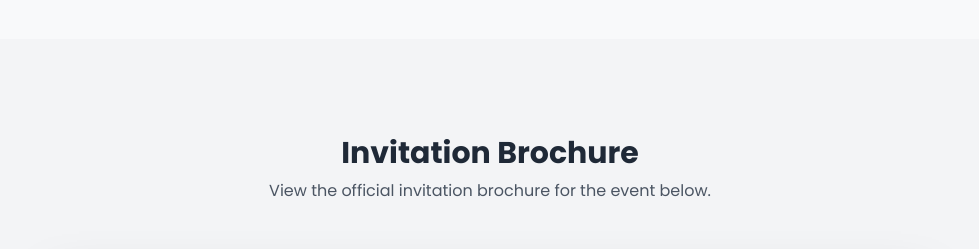
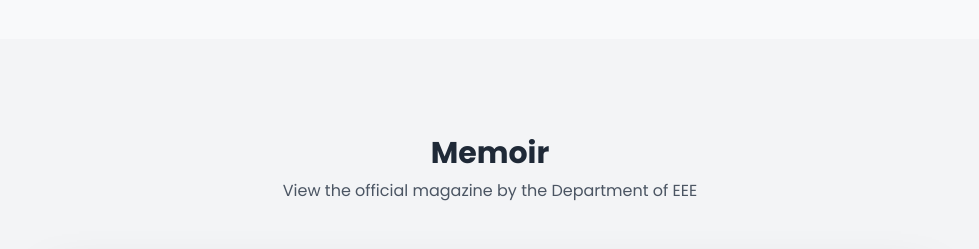
Before and after one commit to Krishna2646/Faraday, a plain HTML site: page index.html in a window 1280 px wide. Shown: the part 1300-1549 px from the top of the page, without its empty margins (150-1129 px from the left). Drawn offline with nearby package versions, Linux system fonts and the light colour scheme; grey boxes are pictures that could not be loaded.

Commit message:
Update index.html

```diff
--- a/index.html
+++ b/index.html
@@ -307,8 +307,8 @@
        <section class="py-16 md:py-24 bg-gray-100">
     <div class="container mx-auto px-6">
         <div class="text-center mb-12">
-                    <h3 class="text-3xl font-bold text-gray-800">Invitation Brochure</h3>
-                    <p class="text-gray-600 mt-2">View the official invitation brochure for the event below.</p>
+            <h3 class="text-3xl font-bold text-gray-800">Memoir</h3>
+            <p class="text-gray-600 mt-2">View the official magazine by the Department of EEE</p>
         </div>
         <div class="flex justify-center">
             <div class="w-full max-w-4xl shadow-2xl rounded-lg overflow-hidden">
@@ -322,8 +322,6 @@
                 </div>
             </div>
         </div>
-
-
     </div>
 </section>
 
```
Lines whose indentation alone changed are shown as unchanged.
